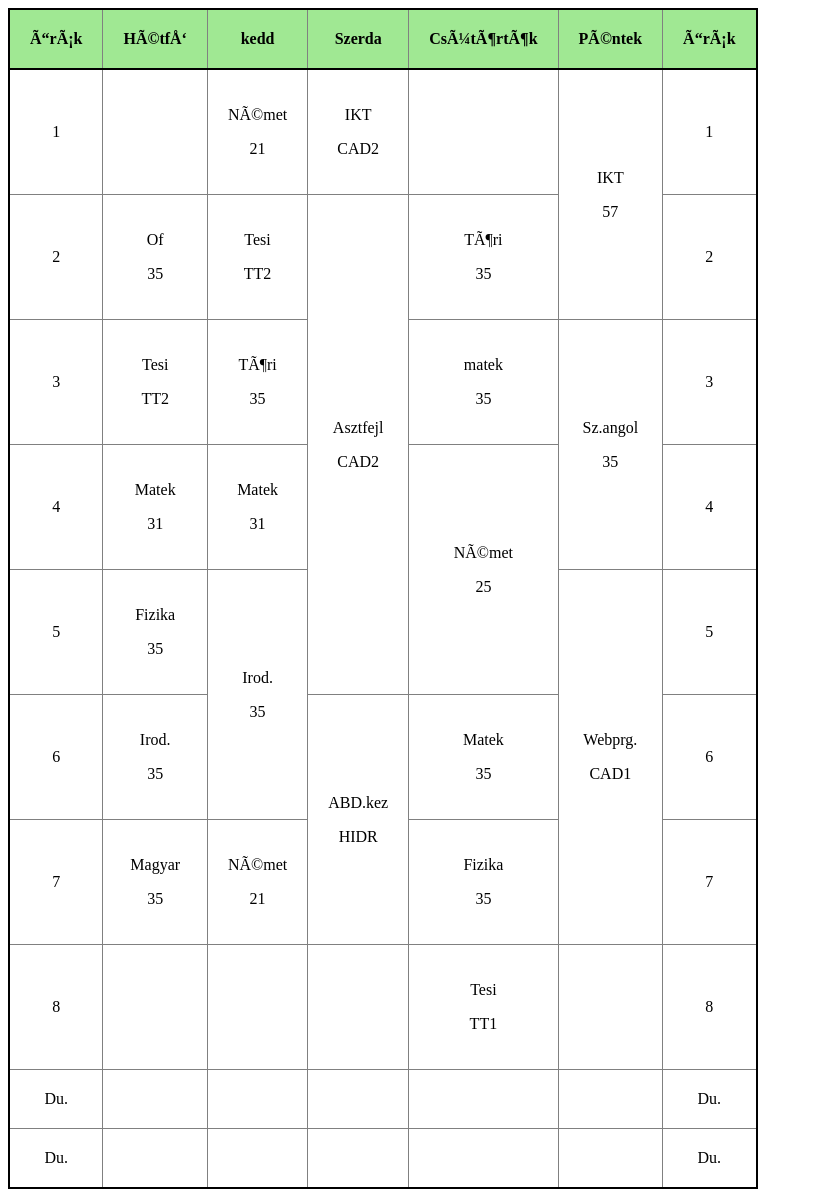
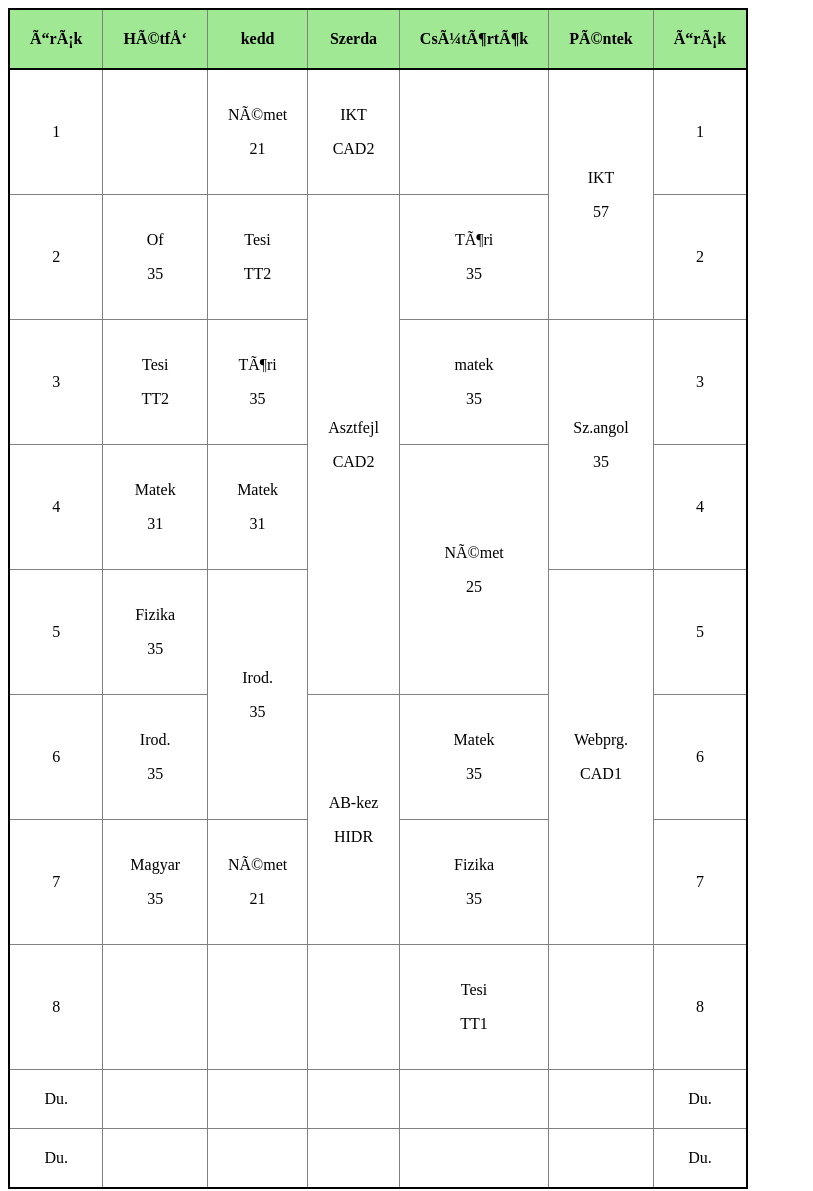
Before and after one commit to dany0325/orarend-ig, a plain HTML site: page index.html in a window 1280 px wide. Shown: the whole page, without its empty margins (0-813 px from the left). Drawn offline with Linux system fonts and the light colour scheme.

Commit message:
Ein spelling mistake

```diff
--- a/index.html
+++ b/index.html
@@ -120,7 +120,7 @@
                     <p>35</p>
                 </td>
                 <td rowspan="2">
-                    <p>ABD.kez</p>
+                    <p>AB-kez</p>
                     <p>HIDR</p>
                 </td>
                 <td>
```
